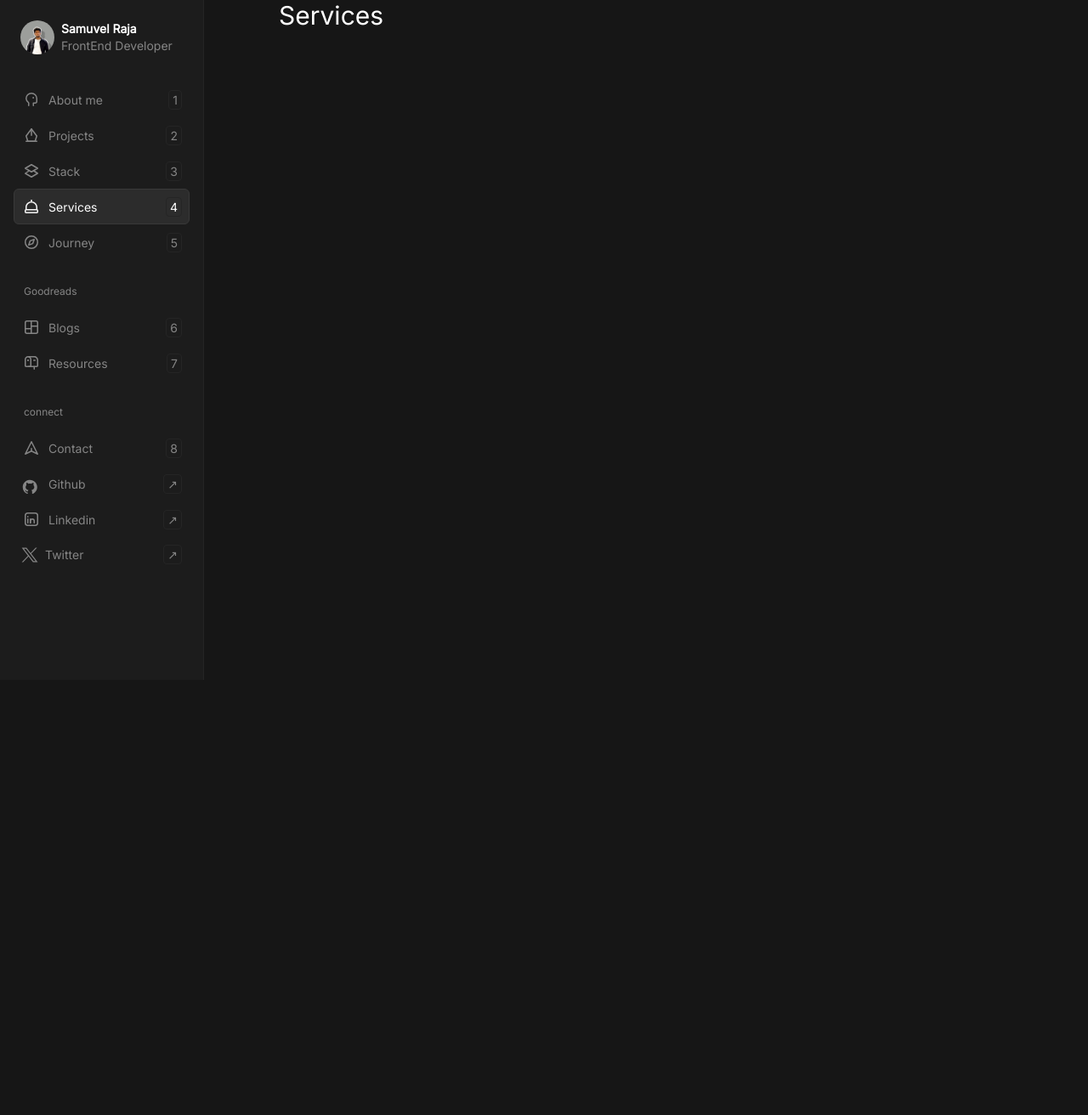
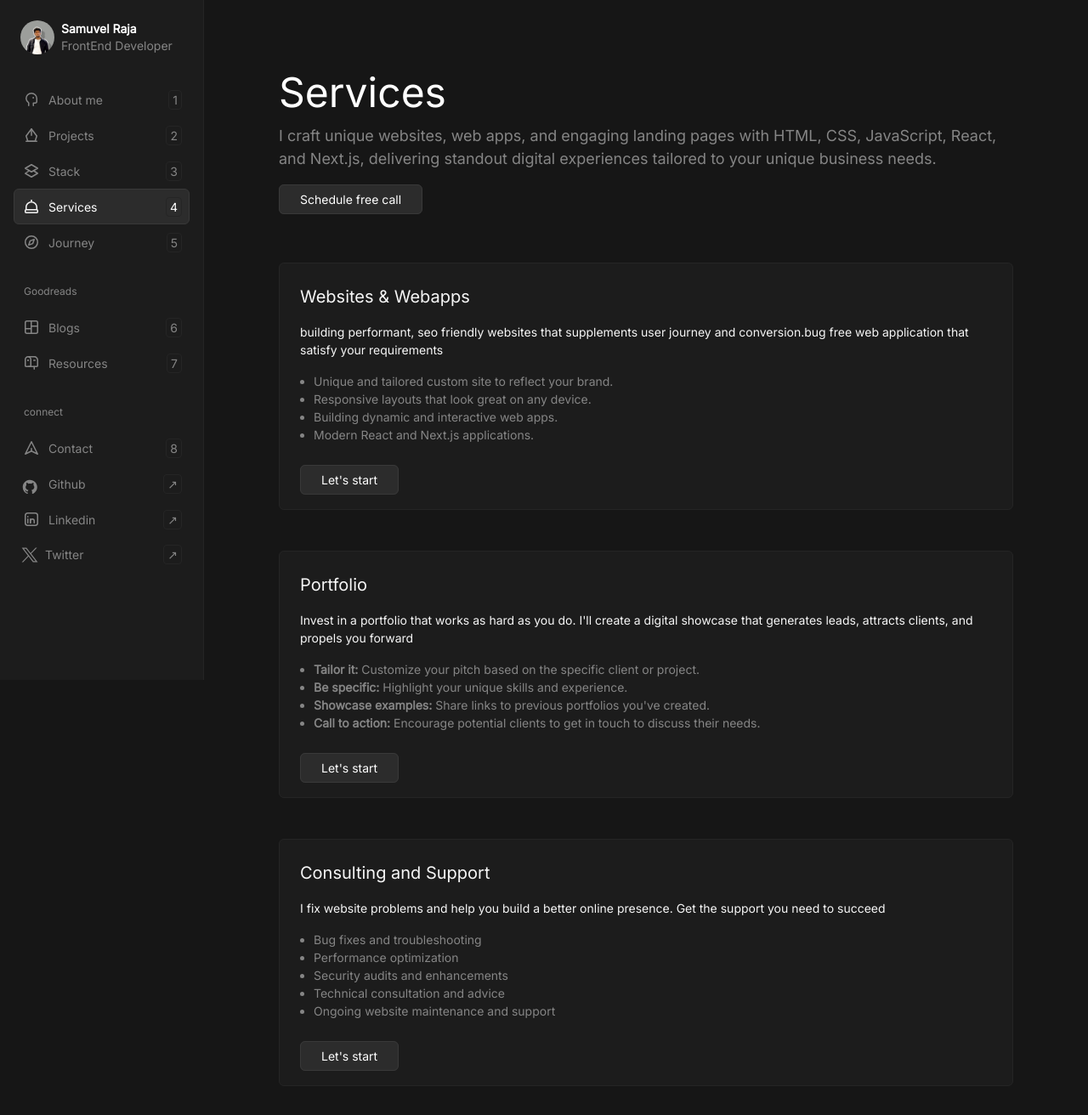
Before and after one commit to SamuvelRaja/portfolio, a React (Vite) app: page /services in a window 1280 px wide. Shown: the top 1312 px of the page at 85% size. Before the commit the page ends 800 px from the top, so only its background shows below. Built offline with nearby package versions, Linux system fonts and the light colour scheme.

Commit message:
added services page

```diff
--- a/index.html
+++ b/index.html
@@ -2,7 +2,7 @@
 <html lang="en">
   <head>
     <meta charset="UTF-8" />
-    <link rel="icon" type="image/ico" href="/public/images/sam.ico" />
+    <link rel="icon" type="image/ico" href="/images/sam.ico" />
     <meta name="viewport" content="width=device-width, initial-scale=1.0" />
     <title>Vite + React + TS</title>
   </head>
--- a/src/css/index.css
+++ b/src/css/index.css
@@ -80,7 +80,7 @@
       @apply bg-[rgb(44,44,44)] text-[15px] py-[2px] px-2 border border-[#393939] text-[#858585] rounded-[6px]
     }
     .btn{
-      @apply py-2 px-6 rounded-[6px] border text-[#fff]
+      @apply py-2 px-6 rounded-[6px] border text-[#fff] cursor-pointer
     }
     .btn:hover{
       opacity: 0.65;
@@ -94,8 +94,11 @@
     .card{
       @apply border border-[#252525]  rounded-[6px] overflow-hidden
     }
+    .bg1card{
+      @apply card mt-6 mb-12 p-6 bg-[#1c1c1c]
+    }
     .title{
-    @apply text-5xl pt-20 text-white font-semibold leading-[1.20]
+    @apply text-5xl pt-20 text-white font-medium leading-[1.20]
     }
     .p2{
       @apply text-[#858585] text-[18px] my-6
@@ -113,7 +116,7 @@
       list-style-type: none;
     }
 
-    li::marker {
+    .exp li::marker {
       content: "- ";
     }
 
--- a/src/pages/blogs.tsx
+++ b/src/pages/blogs.tsx
@@ -1,9 +1,12 @@
-
+import uc from "../assets/uc.svg"
 
 const Blogs = () => {
   return (
-    <div>
-        blogs
+    <div className="h-screen flex justify-center items-center">
+      <div className="card p-6 w-60 bg-[#1c1c1c]">
+        <img src={uc} alt=" under construction" />
+        <h3 className="text-center font-medium mt-4"> blogs are under construction</h3>
+      </div>
     </div>
   )
 }
--- a/src/pages/explore.tsx
+++ b/src/pages/explore.tsx
@@ -129,9 +129,9 @@ const Explore = () => {
         </div>
       </div>
       {/* experience */}
-      <div>
+      <div className="exp">
         <h2 className="mt-10  text-lg font-medium">Experiences</h2>
-        <div className="card mt-6 p-6 bg-[#1c1c1c]">
+        <div className="bg1card">
           <h3 className="text-[16px] mb-4 font-medium">Frontend Developer Lead - Zemuria.inc <span className="plinks">2023-2024</span></h3>
           <ul className="p1 list-outside p-4 my-0">
             <li>Lorem ipsum dolor sit amet consectetur adipisicing elit. Et distinctio vitae tempore consectetur aut tempora. Perspiciatis fugiat deserunt fugit soluta, nobis iste, fuga sed eos ab numquam laudantium. Non, inventore.</li>
@@ -140,7 +140,7 @@ const Explore = () => {
             <li>Quis cumque ratione enim dolores maxime quibusdam vitae quas corporis maiores aut eos dignissimos nihil quae aliquam rem blanditiis alias quaerat, natus, libero, itaque temporibus? Nisi consequatur iure ea et?</li>
           </ul>
         </div>
-        <div className="card mt-6 mb-12 p-6 bg-[#1c1c1c]">
+        <div className="bg1card">
           <h3 className="text-[16px] mb-4 font-medium">Frontend Developer - Zemuria.inc <span className="plinks">2022-2023</span></h3>
           <ul className="p1 list-outside p-4 my-0">
             <li>Lorem ipsum dolor sit amet consectetur adipisicing elit. Et distinctio vitae tempore consectetur aut tempora. Perspiciatis fugiat deserunt fugit soluta, nobis iste, fuga sed eos ab numquam laudantium. Non, inventore.</li>
--- a/src/pages/projects.tsx
+++ b/src/pages/projects.tsx
@@ -6,7 +6,7 @@ const Projects = () => {
     <div>
         <div>
         <h2 className="title">Projects</h2>
-        <div className="flex gap-8">
+        <div className="flex gap-8 mt-8">
           <div className="card  bg-[#2c2c2c]">
             <div className="overflow-hidden">
               <img src={project} alt="project" className=" hover:scale-110 transition-all" />
--- a/src/pages/services.tsx
+++ b/src/pages/services.tsx
@@ -1,8 +1,62 @@
+import { Link } from "react-router-dom"
 
 const Services = () => {
   return (
     <div>
-        <h2 className="text-3xl">Services</h2>
+        <h1 className="title">Services</h1>
+        <p className="p2 mt-2">I craft unique websites, web apps, and engaging landing pages with HTML, CSS, JavaScript, React, and Next.js,  delivering standout digital experiences tailored to your unique business needs.</p>
+        <Link
+        to={`mailto:josephsamuvel001@gmail.com
+        ?subject=Interested in Your Web Dev Services
+        &body=Hi sam.js, I'm [Your Name] from [Your Company/Website]. hope you are available for a quick call to discuss about my project? Let me know your availability.`}
+        className="btn btn-primary">Schedule free call</Link>
+
+        <div className="bg1card mt-16">
+          <h3 className="text-[20px] text-[#f6f6f6] mb-4 font-medium">Websites & Webapps</h3>
+          <p className="text-[#f6f6f6] font-normal">building performant, seo friendly websites that supplements user journey and conversion.bug free web application that satisfy your requirements</p>
+          <ul className=" text-[#858585] list-disc list-outside p-4 my-0 mb-4">
+            <li>Unique and tailored custom site to reflect your brand.</li>
+            <li>Responsive layouts that look great on any device.</li>
+            <li>Building dynamic and interactive web apps.</li>
+            <li>Modern React and Next.js applications.</li>
+          </ul>
+          <Link
+        to={`mailto:josephsamuvel001@gmail.com
+        ?subject=Interested in Your Web Dev Services
+        &body=Hi sam.js, I'm [Your Name] from [Your Company/Website]. I came across your portfolio /n We're looking for a developer to help us with [briefly describe project scope and goals]. Could we schedule a brief call to discuss this further? Let me know your availability.`}
+        className="btn btn-primary">Let's start</Link>
+        </div>
+        <div className="bg1card mt-8">
+          <h3 className="text-[20px] text-[#f6f6f6] mb-4 font-medium">Portfolio</h3>
+          <p className="text-[#f6f6f6] font-normal">Invest in a portfolio that works as hard as you do. I'll create a digital showcase that generates leads, attracts clients, and propels you forward</p>
+          <ul className=" text-[#858585] list-disc list-outside p-4 my-0 mb-4">
+            <li><b>Tailor it:</b> Customize your pitch based on the specific client or project.</li>
+            <li><b>Be specific:</b> Highlight your unique skills and experience.</li>
+            <li><b>Showcase examples:</b> Share links to previous portfolios you've created.</li>
+            <li><b>Call to action:</b> Encourage potential clients to get in touch to discuss their needs.</li>
+          </ul>
+          <Link
+        to={`mailto:josephsamuvel001@gmail.com
+        ?subject=Interested in Your Web Dev Services
+        &body=Hi sam.js, I'm [Your Name] from [Your Company/Website]. I came across your portfolio /n We're looking for a developer to help us with [briefly describe project scope and goals]. Could we schedule a brief call to discuss this further? Let me know your availability.`}
+        className="btn btn-primary">Let's start</Link>
+        </div>
+        <div className="bg1card mt-8">
+          <h3 className="text-[20px] text-[#f6f6f6] mb-4 font-medium">Consulting and Support</h3>
+          <p className="text-[#f6f6f6] font-normal">I fix website problems and help you build a better online presence. Get the support you need to succeed</p>
+          <ul className=" text-[#858585] list-disc list-outside p-4 my-0 mb-4">
+            <li>Bug fixes and troubleshooting</li>
+            <li>Performance optimization</li>
+            <li>Security audits and enhancements</li>
+            <li>Technical consultation and advice</li>
+            <li>Ongoing website maintenance and support</li>
+          </ul>
+          <Link
+        to={`mailto:josephsamuvel001@gmail.com
+        ?subject=Interested in Your Web Dev Services
+        &body=Hi sam.js, I'm [Your Name] from [Your Company/Website]. I came across your portfolio /n We're looking for a developer to help us with [briefly describe project scope and goals]. Could we schedule a brief call to discuss this further? Let me know your availability.`}
+        className="btn btn-primary">Let's start</Link>
+        </div>
     </div>
   )
 }
```
Also changed, not shown: src/assets/uc.svg (added).
